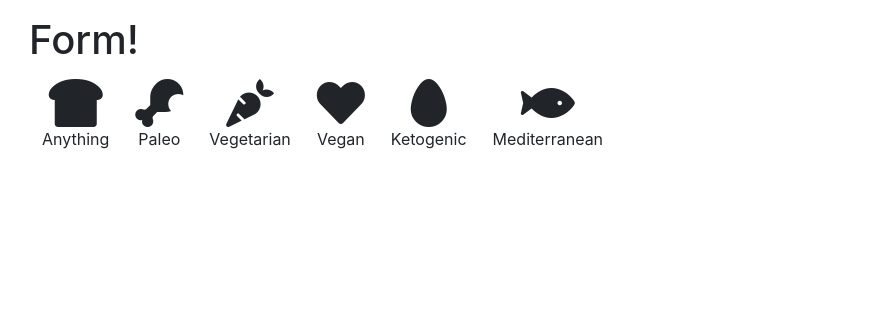
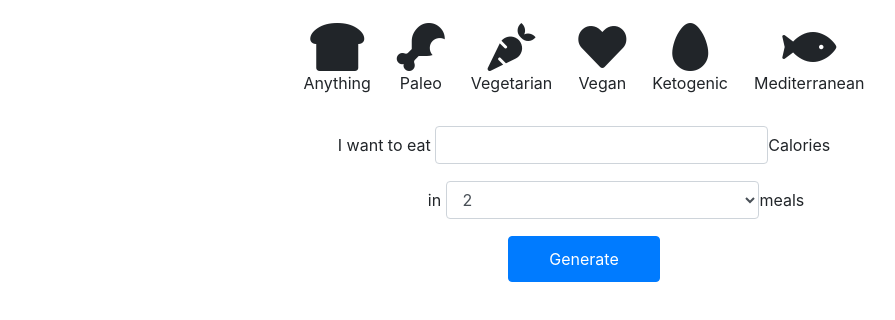
Before and after one commit to rmit-fwp-s2-2021/s3677701-a3, a React (Create React App) app in the folder exam/: page / in a window 1280 px wide. Shown: the top 320 px of the page, without its empty margins (56-951 px from the left). Built offline with nearby package versions, Linux system fonts and the light colour scheme.

Commit message:
Task b done

```diff
--- a/exam/src/components/DietTags.js
+++ b/exam/src/components/DietTags.js
@@ -22,7 +22,7 @@ export default function DietTags(props) {
               props.handleTagSelect(event, "tag-" + index);
             }}
           >
-            <i class={tag.icon}></i>
+            <i className={tag.icon}></i>
             <br />
             {tag.name}
           </button>
--- a/exam/src/components/Form.js
+++ b/exam/src/components/Form.js
@@ -1,27 +1,54 @@
 import React from "react";
 import DietTags from "./DietTags";
 
-export default function Form(){
+export default function Form() {
+  const handleSubmit = (event) => {
+    event.preventDefault();
+    console.log("Sbumit");
+  };
 
+  const handleTagSelect = (event, tag_id) => {
+    event.preventDefault();
+    const active_class = "active-btn";
 
-    const handleTagSelect = (event, tag_id) => {
-        event.preventDefault();
-        const active_class = "active-btn";
-
-        // remove all active classes
-        const active_btns = document.querySelector("." + active_class);
-        if(active_btns){
-            active_btns.classList.remove(active_class)
-        }
-
-        const tag = document.querySelector('#' + tag_id);
-        tag.classList.toggle(active_class);
+    // remove all active classes
+    const active_btns = document.querySelector("." + active_class);
+    if (active_btns) {
+      active_btns.classList.remove(active_class);
     }
 
-    return(
-        <div className="form-container">
-            <h1>Form!</h1>
-            <DietTags handleTagSelect={handleTagSelect} />
+    const tag = document.querySelector("#" + tag_id);
+    tag.classList.toggle(active_class);
+  };
+
+  return (
+    <div className="form-container text-center">
+      <form onSubmit={handleSubmit}>
+        <DietTags handleTagSelect={handleTagSelect} />
+        <div>&nbsp;</div>
+        <div className="form-group">
+          <label htmlFor="calories">I want to eat</label>{" "}
+          <input id="calories" type="number" className="form-control"></input>
+          <label>Calories</label>
         </div>
-    )
+
+        <div className="meals form-group">
+          <label htmlFor="meals">in</label>{" "}
+          <select id="inputState" className="form-control">
+            <option defaultValue>2</option>
+            <option>3</option>
+            <option>4</option>
+          </select>
+          <label>meals</label>
+        </div>
+        <div>
+        <input
+          type="submit"
+          className="btn btn-primary"
+          value="Generate"
+        ></input>
+        </div>
+      </form>
+    </div>
+  );
 }
--- a/exam/src/index.css
+++ b/exam/src/index.css
@@ -23,3 +23,16 @@ code {
 .active-btn{
   background-color: skyblue;
 }
+
+.form-container .form-control{
+  width: 30%;
+  display: inline;
+}
+
+.meals{
+  margin-left: 4rem;
+}
+
+.form-container .btn-primary{
+  padding: 10px 40px;
+}
```
